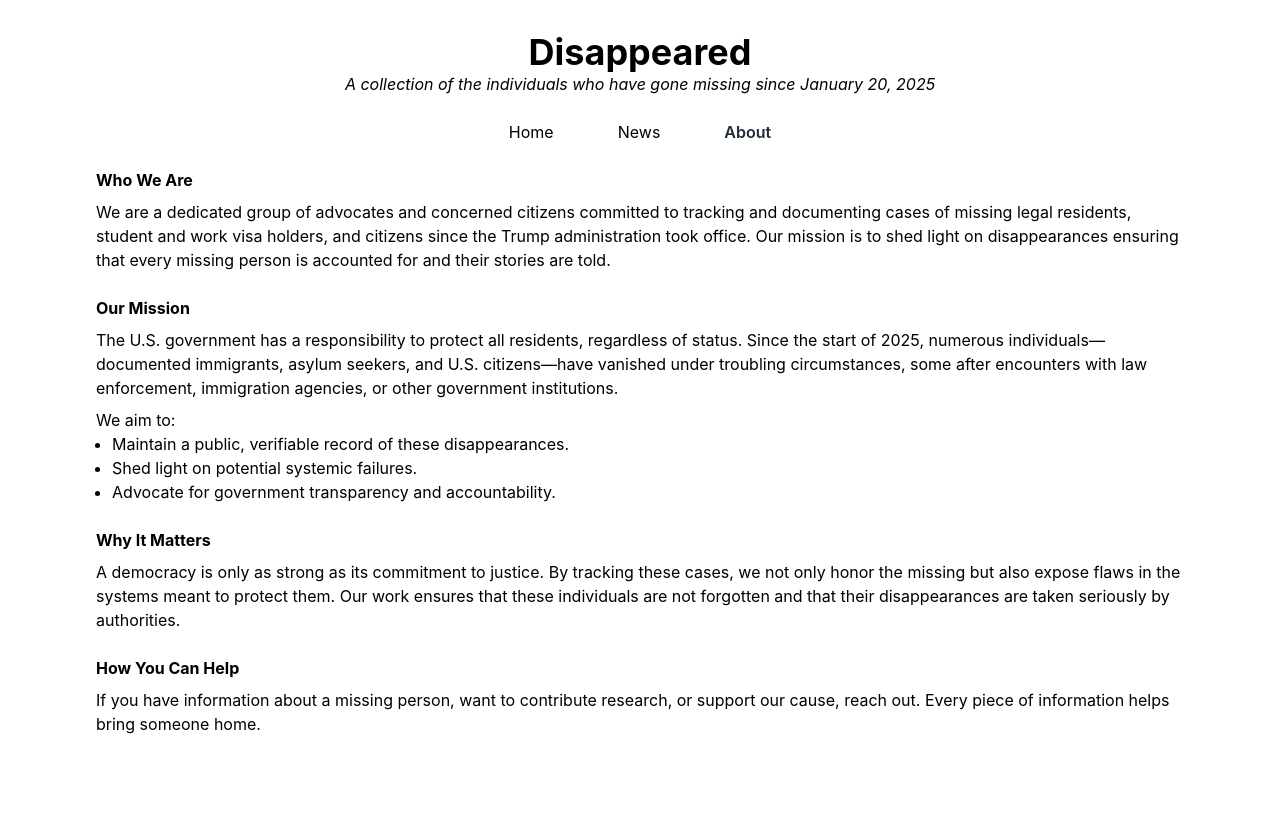
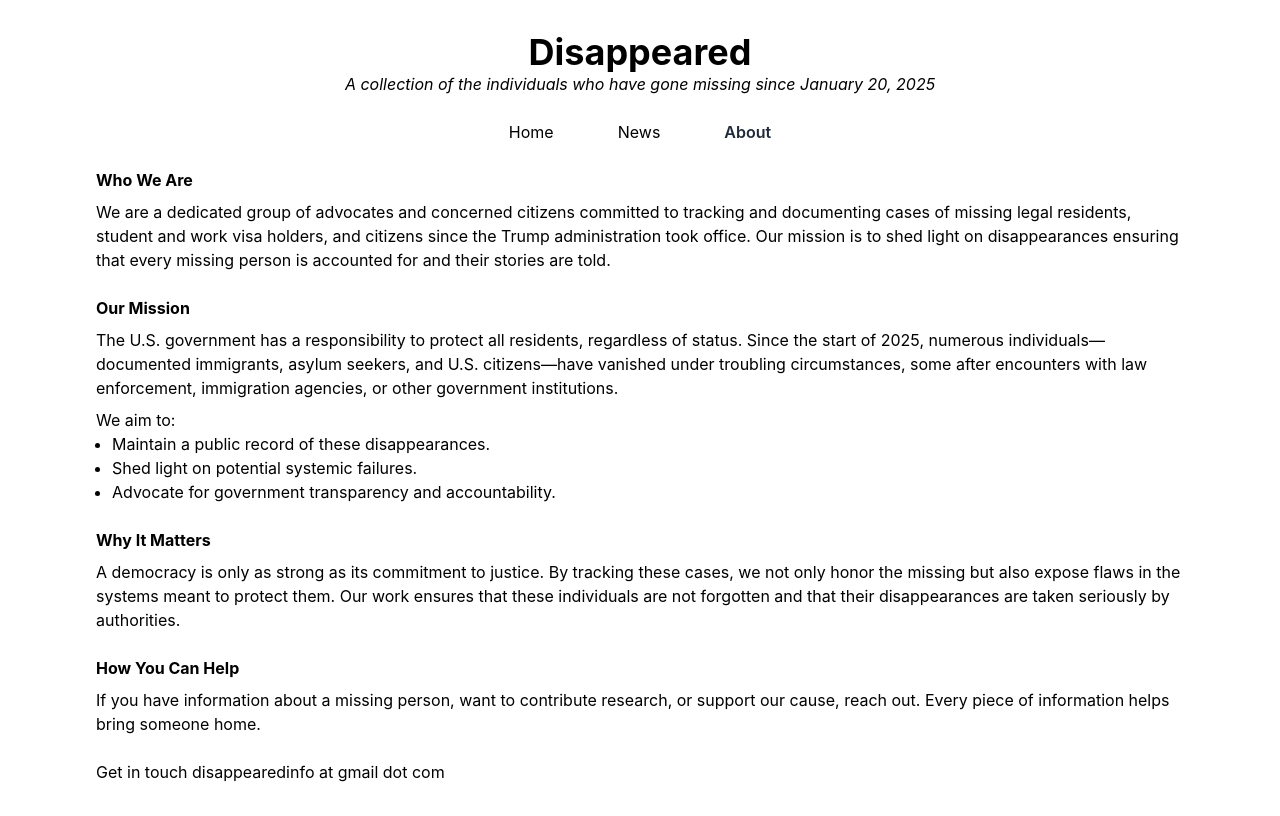
Before and after one commit to hbrysiewicz/disappeared, a React (Vite) app: page /about in a window 1280 px wide. Built offline with nearby package versions, Linux system fonts and the light colour scheme; what tailwindcss-debug-screens would draw is missing.

Commit message:
Update minor

```diff
--- a/index.html
+++ b/index.html
@@ -2,7 +2,7 @@
 <html lang="en">
   <head>
     <meta charset="utf-8" />
-    <link rel="icon" href="/favicon.ico" />
+    <link rel="icon" href="/favicon.ico" type="image/jpg"/>
     <link href="/src/index.css" rel="stylesheet">
     <meta name="viewport" content="width=device-width, initial-scale=1.0" />
     <title>Disappeared</title>
--- a/src/About.tsx
+++ b/src/About.tsx
@@ -13,7 +13,7 @@ function About() {
         <p className="mt-2"> The U.S. government has a responsibility to protect all residents, regardless of status. Since the start of 2025, numerous individuals—documented immigrants, asylum seekers, and U.S. citizens—have vanished under troubling circumstances, some after encounters with law enforcement, immigration agencies, or other government institutions.</p>
         <p className="mt-2"> We aim to:
           <ul className="list-disc ml-4">
-            <li> Maintain a public, verifiable record of these disappearances. </li>
+            <li> Maintain a public record of these disappearances. </li>
             <li> Shed light on potential systemic failures. </li>
             <li> Advocate for government transparency and accountability. </li>
           </ul>
@@ -24,6 +24,7 @@ function About() {
 
         <h3 className="font-bold text-24 pt-6"> How You Can Help </h3>
         <p className="mt-2"> If you have information about a missing person, want to contribute research, or support our cause, reach out. Every piece of information helps bring someone home. </p>
+        <p className="pt-6"> Get in touch disappearedinfo at gmail dot com </p>
       </div>
     </>
   )
```
Also changed, not shown: 1 other file (tests, documents, lock files or other folders).
